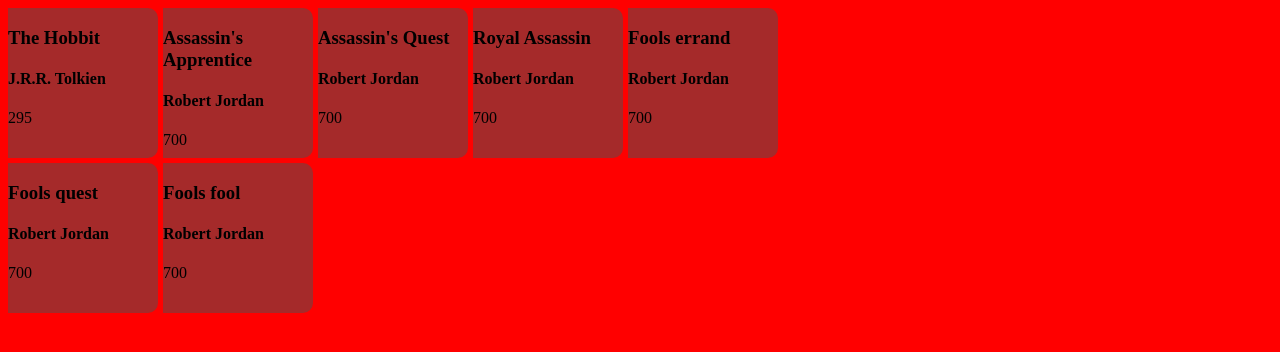
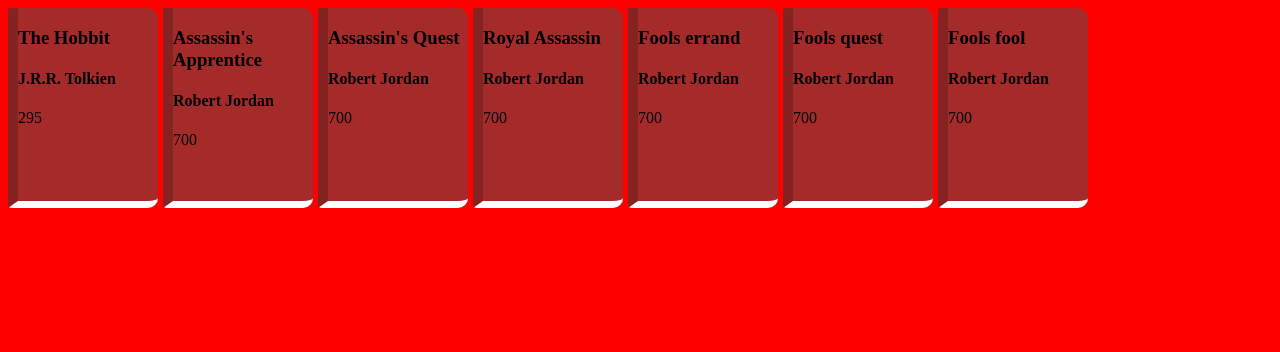
Before and after one commit to FitzTurtle/library_project, a plain HTML site: page index.html in a window 1280 px wide. Drawn offline with Linux system fonts and the light colour scheme.

Commit message:
Book styling

```diff
--- a/script.js
+++ b/script.js
@@ -29,8 +29,6 @@ function displayBooks(){
             <div class="read"></div>`;
         shelf.appendChild(displayBook);
     }
-
-
 }
 
 const hobbit = new Book("The Hobbit", "J.R.R. Tolkien", 295,false);
--- a/styles.css
+++ b/styles.css
@@ -4,8 +4,8 @@ body {
 
 #shelf {
     display: grid;
-    grid-template-columns: repeat(5, 150px);
-    grid-template-rows: repeat(5, 150px);
+    grid-template-columns: repeat(auto-fill, 150px);
+    grid-template-rows: repeat(5, 200px);
     gap: 5px;
 }
 
@@ -13,4 +13,9 @@ body {
     background-color: brown;
     border-top-right-radius: 10px;
     border-bottom-right-radius: 10px;
+    border-top-left-radius: 2px;
+    border-bottom-left-radius: 4px;
+    border-bottom: 7px solid white;
+    border-left: 10px outset #852222;
+    box-shadow:
 }
```
